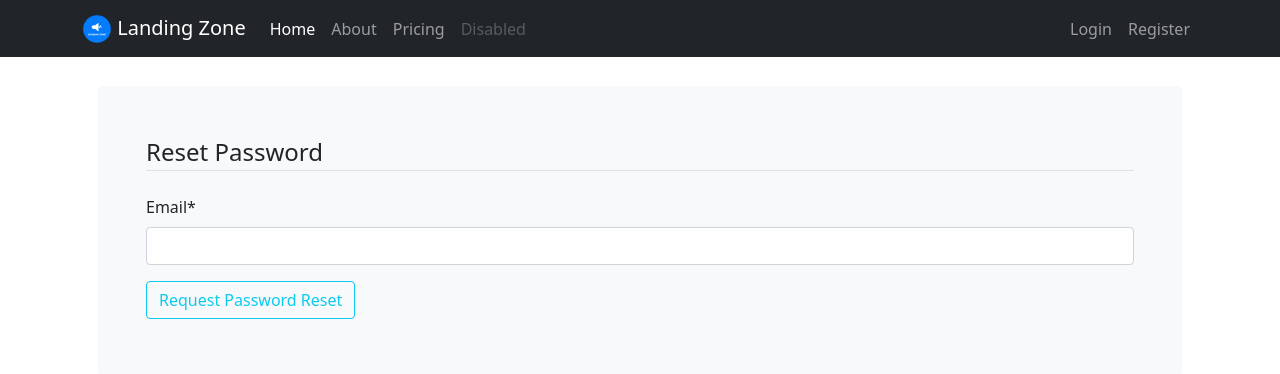
After one commit to AdhithyaKY/spotify_api_project, a Django app: page /password-reset/ in a window 1280 px wide. The commit adds this page. Shown: the top 374 px of the page. Run offline with Django 3.2, Linux system fonts and the light colour scheme; some libraries are stand-ins or nearby versions.

Commit message:
added reset password email functionality

```diff
--- a/commands.txt
+++ b/commands.txt
@@ -66,3 +66,9 @@ from docker desktop, go into cli of db within project
 "\c postgres" to select the database name
 "\dt" to display the available tables in the chosen database
 "select * from <whatever_table_you_want>;" to view contents of the selected table.
+
+
+################ Create app password with google for gmail ################
+go to your google account -> security -> app passwords (if you have two factor authentication)
+copy the password
+add to environment variables.
--- a/docker-compose.yml
+++ b/docker-compose.yml
@@ -24,5 +24,7 @@ services:
       - POSTGRES_PASSWORD=postgres
       - CLIENT_ID=${CLIENT_ID}
       - CLIENT_SECRET=${CLIENT_SECRET}
+      - EMAIL_USER=${EMAIL_USER}
+      - EMAIL_PASSWORD=${EMAIL_PASSWORD}
     depends_on:
       - db
--- a/spotify_api_project/urls.py
+++ b/spotify_api_project/urls.py
@@ -24,6 +24,14 @@ urlpatterns = [
     path('profile/', user_views.profile, name='profile'),
     path('login/', auth_views.LoginView.as_view(template_name='users/login.html'), name='login'),
     path('logout/', auth_views.LogoutView.as_view(template_name='users/logout.html'), name='logout'),
+    path('password-reset/', auth_views.PasswordResetView.as_view(
+        template_name='users/password_reset.html'), name='password_reset'),
+    path('password-reset/done/', auth_views.PasswordResetDoneView.as_view(
+        template_name='users/password_reset_done.html'), name='password_reset_done'),
+    path('password-reset-confirm/<uidb64>/<token>/', auth_views.PasswordResetConfirmView.as_view(
+        template_name='users/password_reset_confirm.html'), name='password_reset_confirm'),
+    path('password-reset/complete/', auth_views.PasswordResetCompleteView.as_view(
+        template_name='users/password_reset_complete.html'), name='password_reset_complete'),
     path('', include('landing.urls')),
     path('spotify/', include('spotify.urls'))
     #path('authentication/', include('django.contrib.auth.urls')),
--- a/users/templates/users/login.html
+++ b/users/templates/users/login.html
@@ -10,6 +10,9 @@
         </fieldset>
         <div class="form-group">
             <button class="btn btn-outline-primary" type="submit">Login</button>
+            <small class="text-muted ml-2">
+                <a href="{% url 'password_reset' %}">Forgot Password?</a>
+            </small>
         </div>
     </form>
     <div class="border-top pt-3">
--- /dev/null
+++ b/users/templates/users/password_reset.html
@@ -0,0 +1,16 @@
+{% extends 'landing/includes/base.html' %}
+{% load crispy_forms_tags %}
+{% block content %}
+<div class="content-section">
+    <form class="pb-2" method="POST">
+        {% csrf_token %}
+        <fieldset class="form-group">
+            <legend class="border-bottom mb-4">Reset Password</legend>
+            {{ form|crispy }}
+        </fieldset>
+        <div class="form-group">
+            <button class="btn btn-outline-info" type="submit">Request Password Reset</button>
+        </div>
+    </form>
+</div>
+{% endblock content %}
--- /dev/null
+++ b/users/templates/users/password_reset_done.html
@@ -0,0 +1,6 @@
+{% extends 'landing/includes/base.html' %}
+{% block content %}
+<div class="alert alert-info">
+    An email has been sent with instructions to reset your email.
+</div>
+{% endblock content %}
```
Also changed, not shown: spotify_api_project/settings.py (+7 -0 lines), users/templates/users/password_reset_complete.html (added, +7 -0 lines), users/templates/users/password_reset_confirm.html (added, +16 -0 lines).
